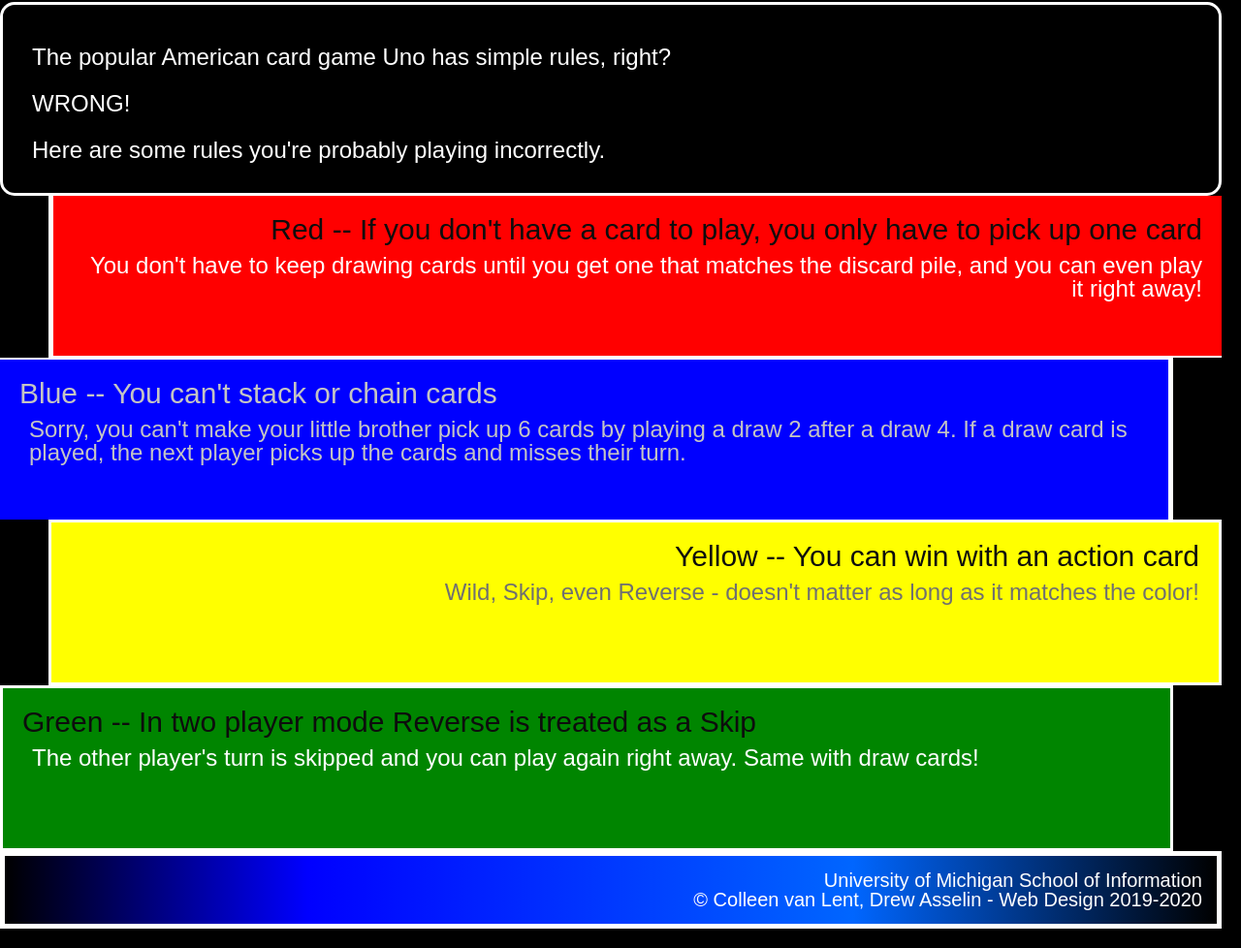
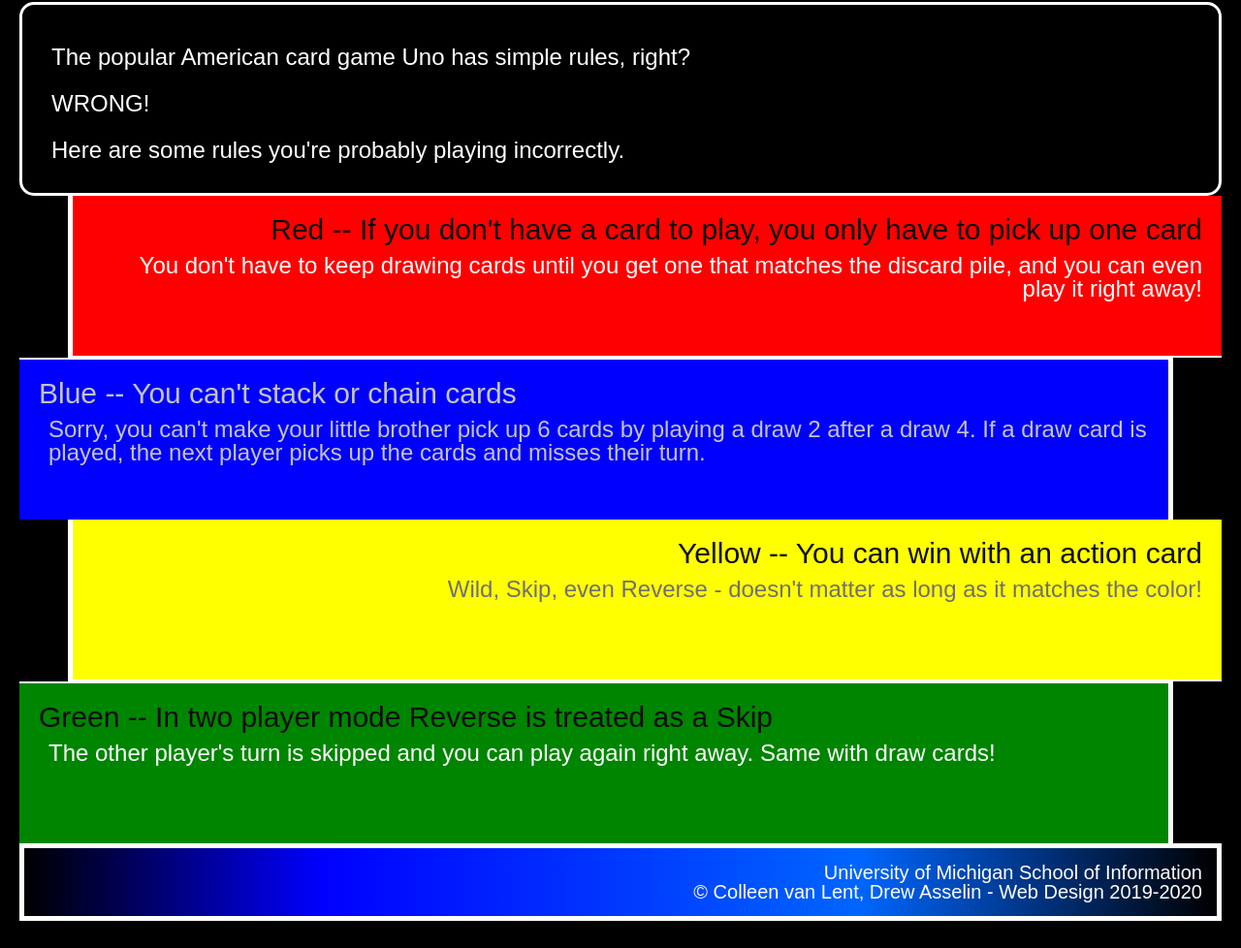
Before and after one commit to aryank-prog/hw3-2022, a plain HTML site: page index.html in a window 1280 px wide. Shown: the part 326-1304 px from the top of the page at 97% size. After the commit the page ends 1276 px from the top, so only its background shows below. Drawn offline with Linux system fonts and the light colour scheme.

Commit message:
Update style.css

```diff
--- a/css/style.css
+++ b/css/style.css
@@ -10,15 +10,15 @@
     color:#ffffff;
     margin-top: 20px;
     margin-right: 20px;
-    margin-bottom: 20px;
-    margin-left: 0px;
+    margin-bottom: 0px;
+    margin-left: 20px;
 }
 
 /* Style the h1 heading with:
 42px centered font
 Padding of 15px
  */
-body main h1 {
+h1 {
     font-size: 42px;
     text-align: center;
     padding: 15px;
@@ -27,7 +27,7 @@
 /* Style the h2 heading with:
 30px dark gray font (#0D0D0D)
  */
-body main h2 {
+h2 {
     font-size: 30px;
     color: #0D0D0D
 }
@@ -36,7 +36,7 @@
 24px font
 Padding of 10px on the top and left only
  */
-body main p {
+p {
     font-size: 24px;
     padding-top: 10px;
     padding-right: 0px;
@@ -49,7 +49,7 @@
 All images are centered
 All images have a white 10px dashed border
  */
-body main img {
+img {
     width: 250px;
     display: block;
     margin: auto;
@@ -63,7 +63,7 @@
  Padding of 20px on all sides
 A 3px solid white border on all sides.
  */
-body div {
+div {
     min-height: 125px;
     padding: 20px;
     border-color: #ffffff;
@@ -76,7 +76,7 @@
 Margin of 15px margin on the top
 Double-spaced text
  */
-body div.introduction {
+div.introduction {
     border-radius: 15px;
     margin-top: 15px;
     line-height: 2;
@@ -88,7 +88,7 @@
 A left margin of 50px;
 A  border of 2px on the bottom and 5px on the left;
  */
-body div.red {
+div.red {
     background-color: #ff0000;
     text-align: right;
     margin-left: 50px;
@@ -102,18 +102,18 @@
 A  border of 5px on the right and 2px on the top;
 The heading and paragraph text should use #C4C4C4
  */
-body div.blue {
+div.blue {
     background-color: #0000ff;
     text-align: left;
     margin-right: 50px;
     border-width: 2px 5px 0px 0px;
 }
 
-body div.blue p{
+div.blue p{
     color: #C4C4C4
 }
 
-body div.blue h2 {
+div.blue h2 {
     color: #C4C4C4
 }
 
@@ -124,14 +124,14 @@
 A border of 2px on the bottom and 5px on the left;
 The paragraph text should be #707070.  (Updated 7/7)
 */
-body div.yellow {
+div.yellow {
     background-color: #ffff00;
     text-align: right;
     margin-left: 50px;
-    border: 0px, 0px, 2px, 5px;
+    border-width: 0px 0px 2px 5px;
 }
 
-body div.yellow p {
+div.yellow p {
     color: #707070;
 }
 
@@ -141,18 +141,18 @@
 A right margin of 50px;
 A  border of 5px on the right and 2px on the top;
  */
-body div.green {
+div.green {
     background-color: #008500;
     text-align: left;
     margin-right: 50px;
-    border: 2px, 5px, 0px, 0px;
+    border-width: 2px 5px 0px 0px;
 }
 
 /* Style the default footer elements with:
 a gradient background that starts at #000000, goes to #0000ff at 25,  #0066ff at 70, and ends back at #000000.
 A 5px solid white border.
  */
-body footer {
+footer {
     background: rgb(2, 0, 36);
     background: linear-gradient(90deg, #000000 0%, #0000ff 25%, #0066ff 70%, #000000 100%);
     border: 5px;
```
